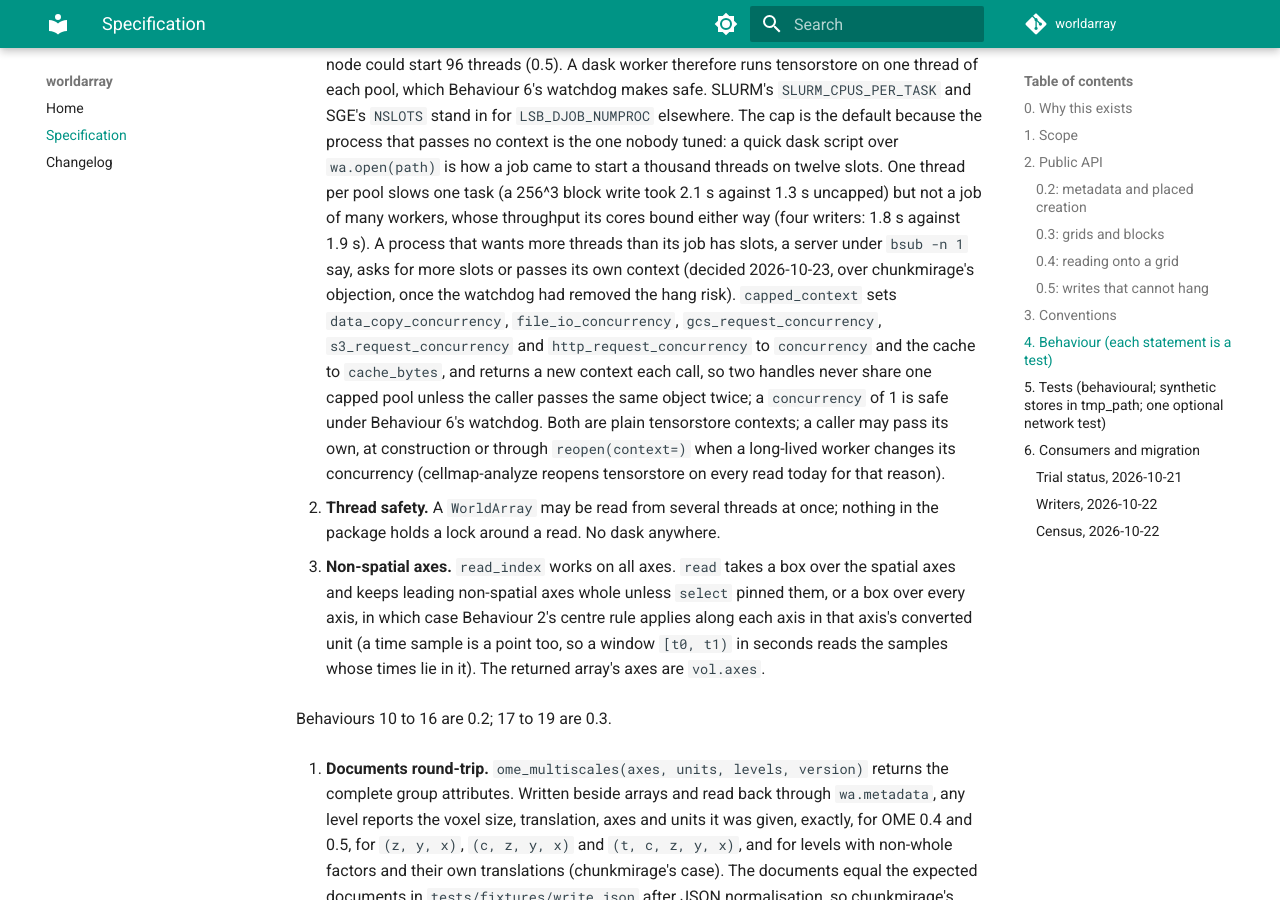
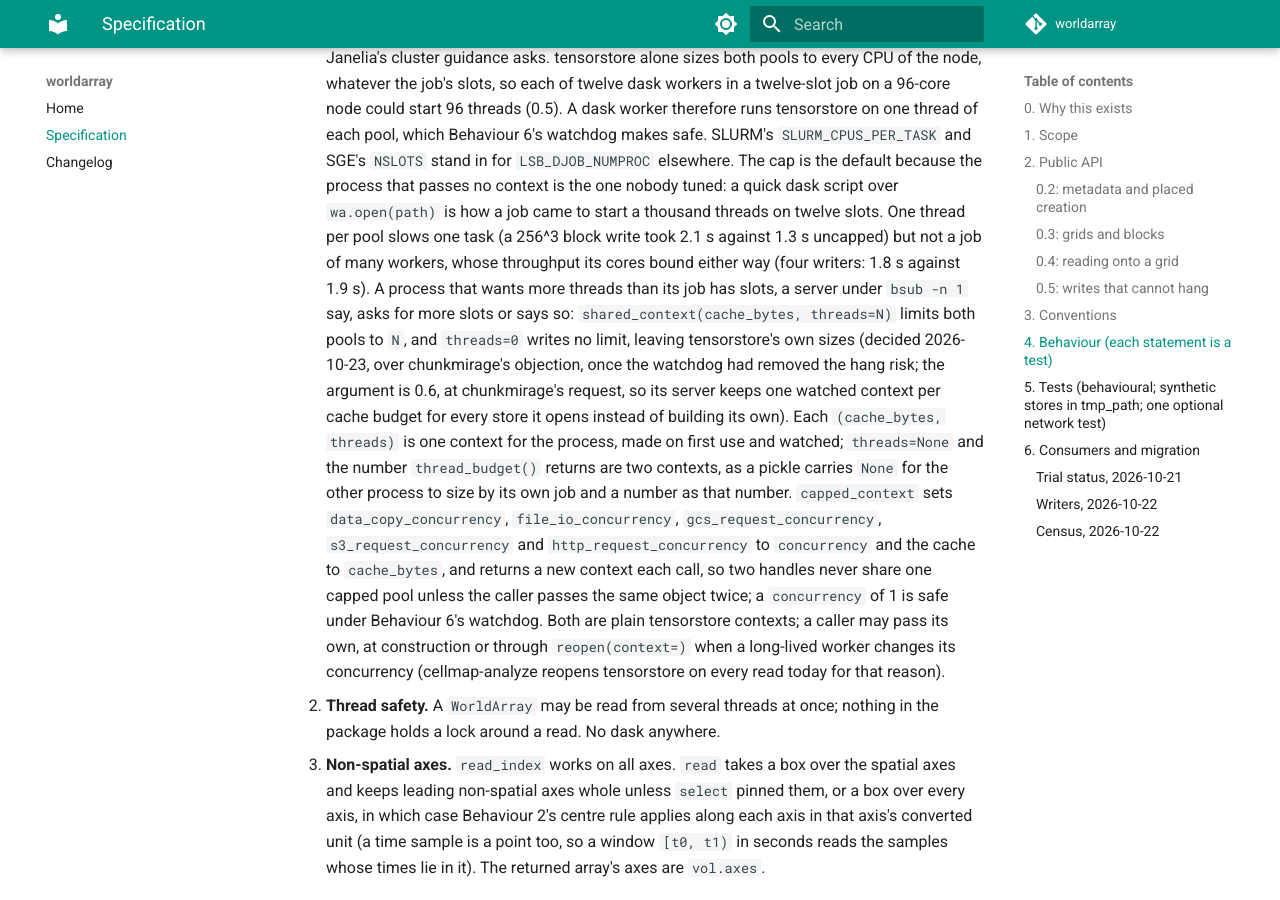
Before and after one commit to JaneliaSciComp/worldarray, an MkDocs documentation site: the page built from docs/spec.md, in a window 1280 px wide and 900 px high, scrolled down 16578 px. Built offline with MkDocs 1.6.1 and Material for MkDocs 9.7.7, drawn with Linux system fonts in a browser that asks for light colours; comment, search, counter and statistics services are not loaded; some of the changed text lies outside the part shown.

Commit message:
shared_context(threads=): the caller's thread count, or tensorstore's own (0.6.0)
chunkmirage's server keeps one context per cache budget for every store it opens, at
its own --threads, and under `bsub -n 1` the default cap gives it one thread per pool.
threads=None keeps 0.5's thread_budget() limit, N limits both pools to N, 0 writes no
limit. Each (cache_bytes, threads) is one watched context per process, and a pickled
handle comes back on the same one.

Claude-Session: https://claude.ai/code/session_0141wgF8mkGbjGfBFKfKhp64

```diff
--- a/docs/spec.md
+++ b/docs/spec.md
@@ -185,7 +185,8 @@ wa.open_tensorstore(path, level=None, context=None) -> tensorstore.TensorStore
 wa.corner_to_centre(corner, voxel_size, axes=None) ; wa.default_axes(ndim) ; wa.index_range(begin, end, voxel_size, translation)
 wa.units.TABLE      # the unit tables, public: {"length": {...metres per unit}, "time": {...seconds per unit}}
 wa.select_level(levels, voxel_size, mode) ; wa.Box ; wa.Retry(max_attempts=10, timeout=None, base_delay=1.0)
-wa.shared_context(cache_bytes=0) ; wa.capped_context(cache_bytes=0, concurrency=1, network=True) ; wa.capped_context_spec(...)
+wa.shared_context(cache_bytes=0, threads=None) ; wa.capped_context(cache_bytes=0, concurrency=1, network=True) ; wa.capped_context_spec(...)
+                    # threads: None = thread_budget(), N = that many, 0 = tensorstore's own pool sizes (0.6)
                     # network=False caps decoding and local file I/O only, leaving tensorstore's request pools alone
 wa.list_chunk_keys(path, separator=".", ndim=None)   # chunk indices present under a path, from its keys alone: no
                     #   metadata document needed, so a directory of chunk files with no .zarray lists too
@@ -229,9 +230,11 @@ returned one would raise on inputs cellmap-analyze reads every day. A consumer t
 in integer Rois builds them from `corner`, `voxel_size` and `shape` in its own subclass,
 where it also chooses the integer scale factor that makes the corner whole.
 
-`shared_context(cache_bytes)` is one `tensorstore.Context` per budget for the process, so
-the levels of a pyramid and repeat opens share one cache pool; the default budget is 0. Its
-decoding and file I/O pools are sized by `thread_budget()` (0.5, Behaviour 7).
+`shared_context(cache_bytes, threads=None)` is one `tensorstore.Context` per budget and
+thread limit for the process, so the levels of a pyramid and repeat opens share one cache
+pool; the default budget is 0. Its decoding and file I/O pools are sized by
+`thread_budget()` (0.5), or by `threads` when given, `0` leaving tensorstore's own sizes
+(0.6, Behaviour 7).
 `capped_context` is mesh-n-bone's worker-process context (every tensorstore concurrency
 resource limited, cache off); it returns a **new** context per call, as those workers
 inline the spec into every open today, and `capped_context_spec` exports the dict for
@@ -684,8 +687,15 @@ this document and that one differ, fix one of them.
    task (a 256^3 block write took 2.1 s against 1.3 s uncapped) but not a job of many
    workers, whose throughput its cores bound either way (four writers: 1.8 s against
    1.9 s). A process that wants more threads than its job has slots, a server under
-   `bsub -n 1` say, asks for more slots or passes its own context (decided 2026-10-23,
-   over chunkmirage's objection, once the watchdog had removed the hang risk).
+   `bsub -n 1` say, asks for more slots or says so: `shared_context(cache_bytes,
+   threads=N)` limits both pools to `N`, and `threads=0` writes no limit, leaving
+   tensorstore's own sizes (decided 2026-10-23, over chunkmirage's objection, once the
+   watchdog had removed the hang risk; the argument is 0.6, at chunkmirage's request, so
+   its server keeps one watched context per cache budget for every store it opens
+   instead of building its own). Each `(cache_bytes, threads)` is one context for the
+   process, made on first use and watched; `threads=None` and the number
+   `thread_budget()` returns are two contexts, as a pickle carries `None` for the other
+   process to size by its own job and a number as that number.
    `capped_context` sets `data_copy_concurrency`, `file_io_concurrency`,
    `gcs_request_concurrency`, `s3_request_concurrency` and `http_request_concurrency` to
    `concurrency` and the cache to `cache_bytes`, and returns a new context each call, so two
@@ -769,8 +779,8 @@ Behaviours 10 to 16 are 0.2; 17 to 19 are 0.3.
     unchanged, and a handle pickles by its arguments and its context's spec, so each worker
     process opens its own cheaply (a local path goes resolved against the working directory
     at open, so a worker that changes directory before unpickling, as cellmap-analyze's dask
-    workers do, opens the same store; `reopen` uses it too), on the shared context when the handle had one, else on
-    a context rebuilt once per process from the same spec, so a capped context stays
+    workers do, opens the same store; `reopen` uses it too), on the shared context when the handle had one (the same
+    `threads`, and the same cache budget), else on a context rebuilt once per process from the same spec, so a capped context stays
     capped (mesh-n-bone's per-process cache and thread caps).
 
 12. **Group attributes belong to everyone.** The package rewrites only the `multiscales`
@@ -1000,7 +1010,9 @@ nothing resolves) cancelled and retried, the warning naming `TimeoutError`, and
 after the last attempt; a capped context and a caller's context passed to an open both
 kicked by the watchdog, a dead context no longer watched, and a kick landing on a capped
 context's own pools; `thread_budget` from each variable, a bad value skipped, and the
-shared context's limits. Opt-in (`WORLDARRAY_STRESS=1`, about a minute,
+shared context's limits. 0.6: `shared_context(threads=)` at `None`, `N` and `0`, one
+context per pair, a negative count refused, and a pickled handle coming back on the same
+shared context. Opt-in (`WORLDARRAY_STRESS=1`, about a minute,
 `tests/test_lost_wakeup.py`): worker processes aim tasks at the moment a one-thread pool's
 worker exits idle, so a plain context strands some for good (13 of about 7,000 on
 tensorstore 0.1.78; 40 to 44 of 12,000 to 15,000 with 16 workers on 0.1.75 and 0.1.85)
--- a/pyproject.toml
+++ b/pyproject.toml
@@ -1,6 +1,6 @@
 [project]
 name = "worldarray"
-version = "0.5.0"
+version = "0.6.0"
 description = "Read zarr, N5 and Neuroglancer precomputed volumes in world coordinates through tensorstore: correct voxel placement, pyramid levels, padded region reads, resampling. numpy + tensorstore only."
 readme = "README.md"
 license = { file = "LICENSE" }
--- a/src/worldarray/__init__.py
+++ b/src/worldarray/__init__.py
@@ -28,7 +28,7 @@ from .write import (
     parse_chunk_key,
 )
 
-__version__ = "0.5.0"
+__version__ = "0.6.0"
 
 __all__ = [
     "ArrayMeta",
```
Also changed, not shown: CHANGELOG.md (+13 -0 lines), README.md (+3 -2 lines), 4 other files.
